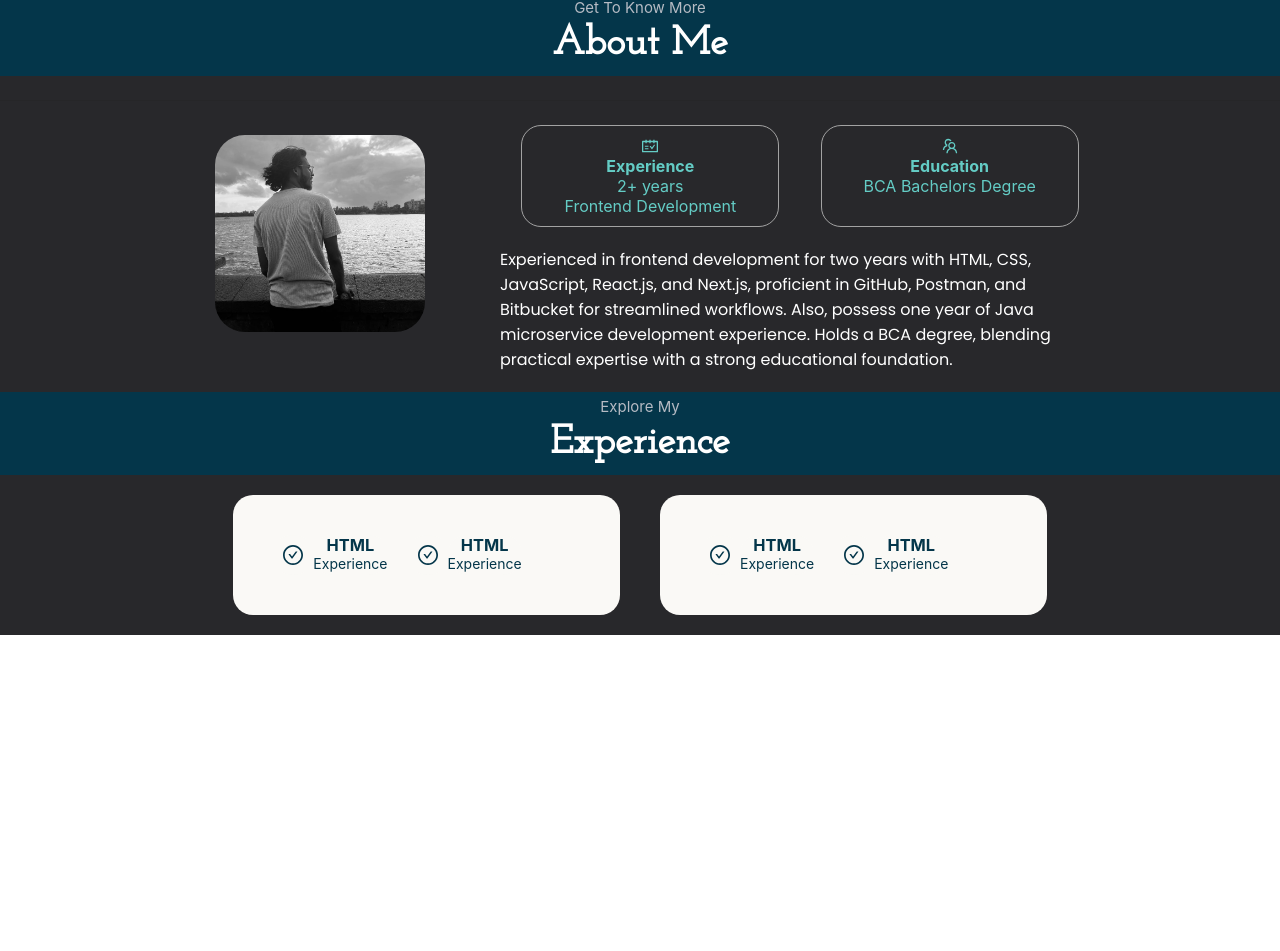
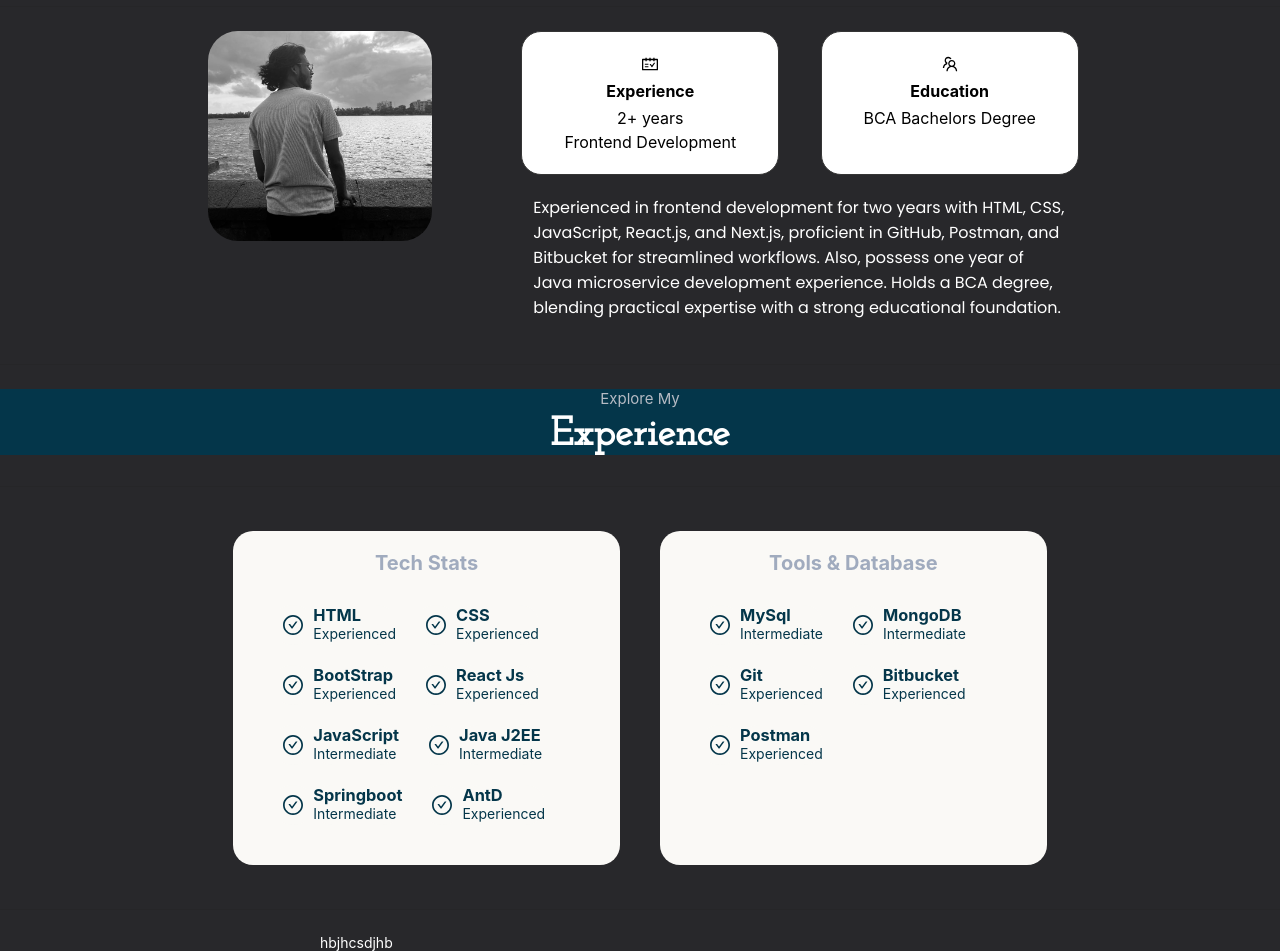
Before and after one commit to Akshat53/akshat53.github.io, a React (Create React App) app: page / in a window 1280 px wide. Shown: the part 579-1530 px from the top of the page. Before the commit the page ends 1214 px from the top, so only its background shows below. Built offline with nearby package versions, Linux system fonts and the light colour scheme.

Commit message:
experience section updated

```diff
--- a/src/components/Button.jsx
+++ b/src/components/Button.jsx
@@ -4,7 +4,7 @@ import { Button, } from 'antd';
 const AppButton = (props) => {
     const {label,icon} = props
   return (
-    <Button  shape="round" icon={icon}>
+    <Button  shape="round" icon={icon} >
     {label}
   </Button>
   )
--- a/src/components/aboutUs/About.jsx
+++ b/src/components/aboutUs/About.jsx
@@ -36,7 +36,7 @@ const About = (props) => {
                 })}
               </div>
             </Col>
-            <Col lg={24} md={24} sm={24} xs={24}>
+            <Col lg={20} md={21} sm={21} xs={20}>
               <div className={styles.aboutMe}>
                 <p>{text}</p>
               </div>
@@ -44,6 +44,7 @@ const About = (props) => {
           </Row>
         </Col>
       </Row>
+      <Divider />
     </div>
   );
 };
--- a/src/components/component.module.css
+++ b/src/components/component.module.css
@@ -1,7 +1,6 @@
 @import url("https://fonts.googleapis.com/css2?family=Poppins&display=swap");
 
 @import url("https://fonts.googleapis.com/css2?family=Josefin+Slab:wght@500&display=swap");
-
 
 .nav {
   font-family: "Poppins", sans-serif;
@@ -59,7 +58,6 @@ ul {
   font-size: 15px;
 }
 .pad {
-  height: 500px;
   padding: 100px 0px;
 }
 .imgSec img {
@@ -68,24 +66,17 @@ ul {
 .imgSec {
   display: flex;
   justify-content: space-around;
-  margin: 10px;
+
 }
 .subCard {
   display: flex;
   justify-content: space-evenly;
-
-  width: 100%;
 }
 
 .about {
   font-family: "Poppins", sans-serif;
 }
 
-@media screen and (max-width: 900px) {
-  .title {
-    margin: 150px 0px 0px 0;
-  }
-}
 .title h1 {
   font-family: "Josefin Slab", serif;
   font-weight: 800;
@@ -101,48 +92,47 @@ ul {
 .title {
   background-color: #04364a;
 
-  padding: 5px 0px;
+
 }
 .Card {
-  display: block;
+  border: rgb(53, 53, 53) 0.1rem solid;
 
-  align-items: center;
-  border: rgb(53, 53, 53) 0.1rem solid;
-  border-color: rgb(163, 163, 163);
   font-size: 1rem;
   text-align: center;
   width: 40%;
   border-radius: 20px;
-  padding: 10px 0px;
-  color: #64ccc5;
+  padding: 20px 0px;
+  color: black;
+  background-color: white;
 }
-.Card h4,
-p {
+.Card h4 {
   margin: 0;
+  padding: 5px 0px;
+}
+.Card p {
+  margin: 0;
+  padding: 2px 0px;
 }
 
 .aboutMe {
   font-family: "Poppins", sans-serif;
   font-size: 1rem;
   font-weight: 500;
-
-  padding: 20px;
+  width: 100%;
+  padding: 20px 0px;
 }
 
 .experience {
   display: flex;
   justify-content: space-between;
   padding: 20px;
-
 }
 .experience div {
-
   border-radius: 20px;
   padding: 30px 30px;
   width: 100%;
-  background-color: #FAF9F6;
+  background-color: #faf9f6;
   color: #04364a;
-
 }
 .cardList {
   list-style: none;
@@ -152,29 +142,28 @@ p {
   margin: 0;
   padding: 0;
 }
-.cardList li{
+.cardList li {
   margin: 10px;
   display: flex;
-  text-align: center;
+  text-align: left;
 }
-.cardList li h3,p{
+.cardList li h3,
+p {
   margin: 0px;
   padding: 0px;
 }
-.cardList li div{
+.cardList li div {
   margin: 0px;
   padding: 0px;
-
 }
-.cardList li div span{
+.cardList li div span {
   padding: 10px 5px;
   font-size: 20px;
-
 }
-.cardListTitle{
-  margin-top: -20px;
+.cardListTitle {
+  margin-top: -10px;
   padding: 0px;
   text-align: center;
-  font-size: 24px;
+  font-size: 20px;
   color: #a0abbe;
 }
--- a/src/components/experience/Experience.jsx
+++ b/src/components/experience/Experience.jsx
@@ -1,5 +1,5 @@
 import React from "react";
-import { Row, Col } from "antd";
+import { Row, Col ,Divider} from "antd";
 import Title from "../Title";
 import styles from "../component.module.css";
 import CardList from "./CardList";
@@ -13,18 +13,23 @@ const Experience = (props) => {
           <Title title={heading} label={subHeading} />
         </Col>
       </Row>
+      <Divider />
       <Row justify={"center"}>
         <Col lg={8} md={12} sm={12} xs={24} className={styles.experience}>
           <div>
+          <h3 className={styles.cardListTitle}>Tech Stats</h3>
             <CardList data={options1} />
           </div>
         </Col>
         <Col lg={8} md={12} sm={12} xs={24} className={styles.experience}>
           <div>
+          <h3 className={styles.cardListTitle}>Tools & Database</h3>
             <CardList data={options2} />
           </div>
         </Col>
+        <Divider />
       </Row>
+
     </div>
   );
 };
--- a/src/components/profile/Profile.jsx
+++ b/src/components/profile/Profile.jsx
@@ -7,7 +7,7 @@ const Profile = (props) => {
   const { src, label, name, designation, options = [] } = props;
   return (
     <>
-      <Row justify="center" align={"middle"} className={styles.pad}>
+      <Row justify="center" align={"middle"} className={styles.pad} >
         <Col lg={6} md={12} sm={24} xs={24} className={styles.column}>
           <div className={styles.container}>
             <img src={src} alt={label} className={styles.image} />
--- /dev/null
+++ b/src/components/project/Project.jsx
@@ -0,0 +1,16 @@
+import React from "react";
+import { Row, Col, Divider } from "antd";
+
+const Project = () => {
+  return (
+    <div>
+      <Row justify={"center"}>
+        <Col span={12}>
+            hbjhcsdjhb
+        </Col>
+      </Row>
+    </div>
+  );
+};
+
+export default Project;
--- a/src/constrants.js
+++ b/src/constrants.js
@@ -5,7 +5,7 @@ import {
   LinkedinOutlined,
   ScheduleOutlined,
   TeamOutlined,
-  CheckCircleOutlined
+  CheckCircleOutlined,
 } from "@ant-design/icons";
 
 export const navOptions = [
@@ -65,39 +65,89 @@ export const cardOptions = [
     stats: "BCA Bachelors Degree",
     icon: <TeamOutlined />,
   },
-
 ];
 
 export const expCard1 = [
   {
-    key :1,
-    level:"Experience",
-    label:"HTML",
-
-    icon:<CheckCircleOutlined />,
+    key: 1,
+    level: "Experienced",
+    label: "HTML",
+    icon: <CheckCircleOutlined />,
   },
   {
-    key :2,
-    level:"Experience",
-    label:"HTML",
-
-    icon:<CheckCircleOutlined />,
-  }
-]
-export const expCard2 = [
+    key: 2,
+    level: "Experienced",
+    label: "CSS",
+    icon: <CheckCircleOutlined />,
+  },
   {
-    key :1,
-    level:"Experience",
-    label:"HTML",
-    title :"Frontend Devlopment",
-    icon:<CheckCircleOutlined />,
+    key: 3,
+    level: "Experienced",
+    label: "BootStrap",
+    icon: <CheckCircleOutlined />,
+  },
+  {
+    key: 4,
+    level: "Experienced",
+    label: "React Js",
+    icon: <CheckCircleOutlined />,
+  },
+  {
+    key: 5,
+    level: "Intermediate",
+    label: "JavaScript",
+    icon: <CheckCircleOutlined />,
   },
 
   {
-    key :2,
-    level:"Experience",
-    label:"HTML",
+    key: 6,
+    level: "Intermediate",
+    label: "Java J2EE",
+    icon: <CheckCircleOutlined />,
+  },
+  {
+    key: 7,
+    level: "Intermediate",
+    label: "Springboot",
+    icon: <CheckCircleOutlined />,
+  },
+  {
+    key: 8,
+    level: "Experienced",
+    label: "AntD",
+    icon: <CheckCircleOutlined />,
+  },
+];
+export const expCard2 = [
+  {
+    key: 1,
+    level: "Intermediate",
+    label: "MySql",
+    icon: <CheckCircleOutlined />,
+  },
 
-    icon:<CheckCircleOutlined />,
-  }
-]
+  {
+    key: 2,
+    level: "Intermediate",
+    label: "MongoDB",
+    icon: <CheckCircleOutlined />,
+  },
+  {
+    key: 3,
+    level: "Experienced",
+    label: "Git",
+    icon: <CheckCircleOutlined />,
+  },
+  {
+    key: 4,
+    level: "Experienced",
+    label: "Bitbucket",
+    icon: <CheckCircleOutlined />,
+  },
+  {
+    key: 5,
+    level: "Experienced",
+    label: "Postman",
+    icon: <CheckCircleOutlined />,
+  },
+];
--- a/src/views/Home.jsx
+++ b/src/views/Home.jsx
@@ -14,6 +14,7 @@ import About from "../components/aboutUs/About";
 
 import Img2 from "../images/akshat2.jpg";
 import Experience from "../components/experience/Experience";
+import Project from "../components/project/Project";
 
 const Home = () => {
   return (
@@ -40,6 +41,7 @@ const Home = () => {
         options1={expCard1}
         options2={expCard2}
       />
+      <Project />
     </div>
   );
 };
```
